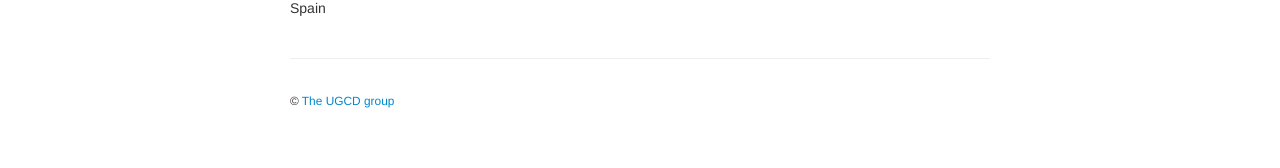
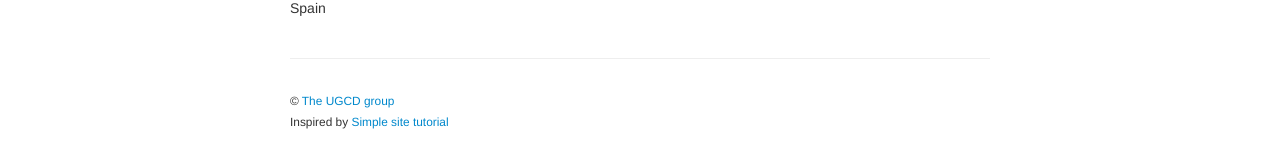
Before and after one commit to ugcd/ugcd.github.io, a Jekyll site: the page built from index.md, in a window 1280 px wide. Shown: the part 314-482 px from the top of the page. Built offline with Jekyll 4.4.1, drawn with Linux system fonts in a browser that asks for light colours.

Commit message:
Update default.html

```diff
--- a/_includes/themes/twitter/default.html
+++ b/_includes/themes/twitter/default.html
@@ -50,6 +50,8 @@
       <footer>
         <p><small>
           &copy; <a href="https://github.com/orgs/ugcd/people">The UGCD group</a>
+          <br/>
+          Inspired by <a href="http://kbroman.org/simple_site/">Simple site tutorial</a>
         </small></p>
       </footer>
 
```
